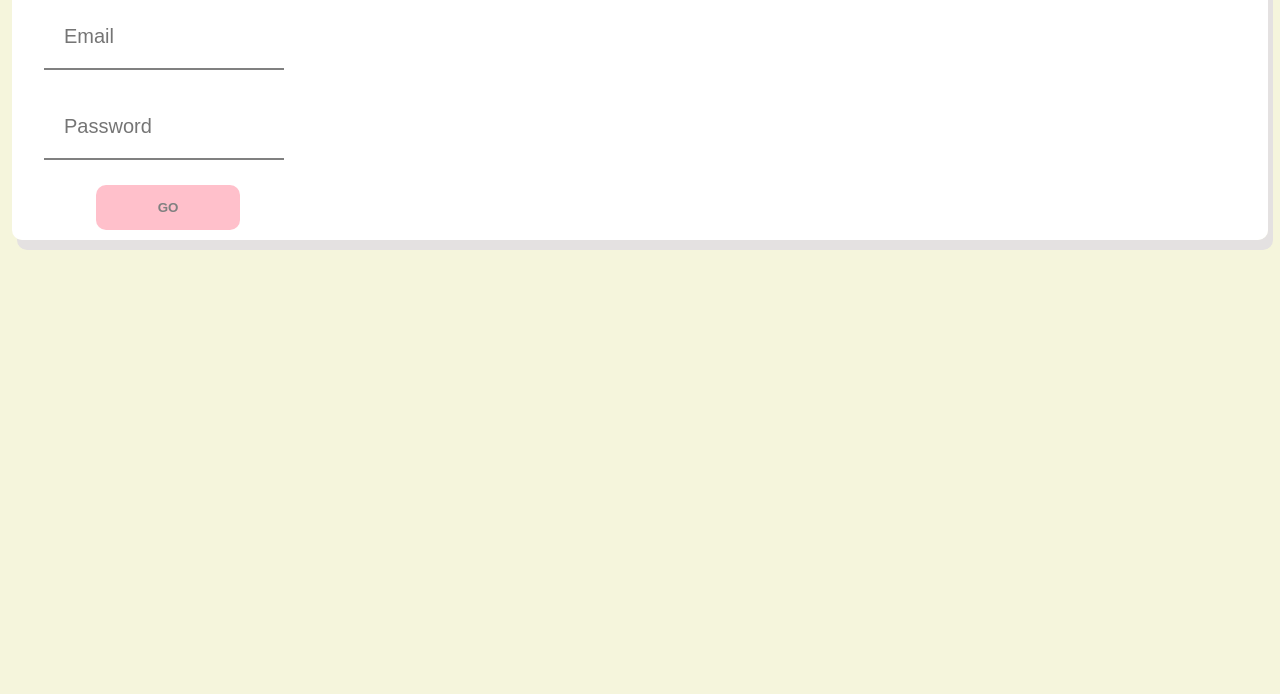
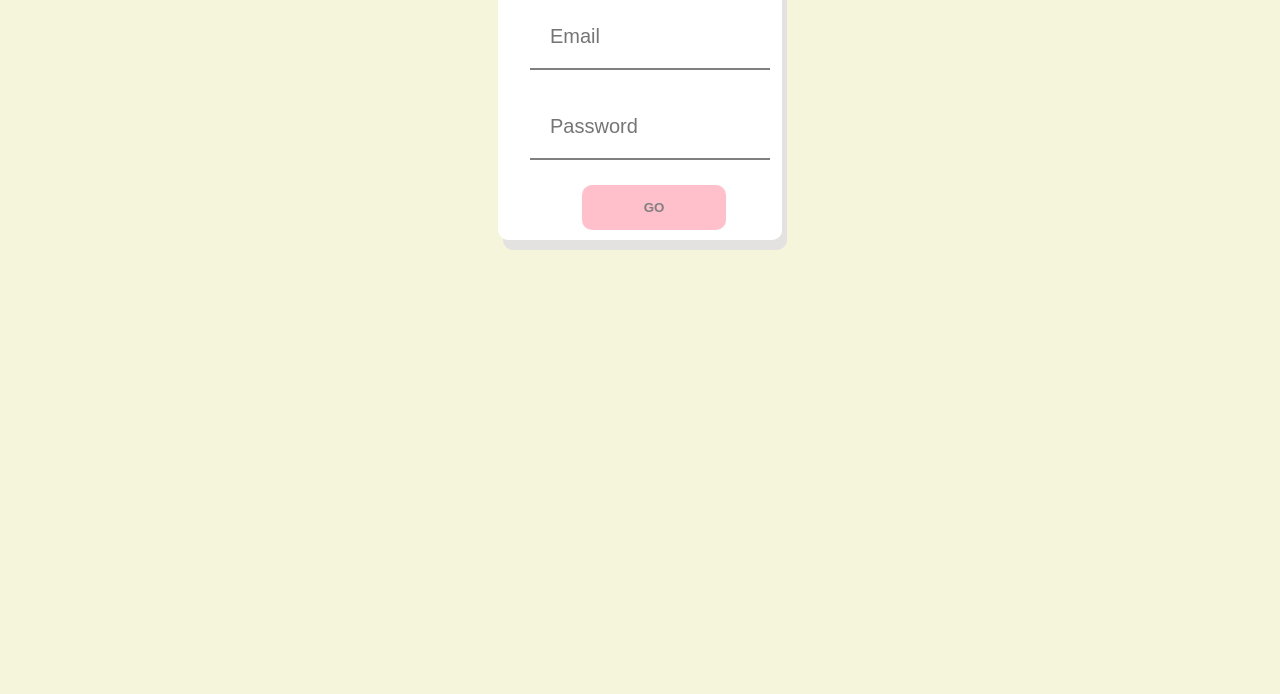
Before and after one commit to Cjefffries/PRACTICE-CODE, a plain HTML site: page index.html in a window 1280 px wide. Shown: the part 106-800 px from the top of the page. Drawn offline with Linux system fonts and the light colour scheme.

Commit message:
Update style.css

```diff
--- a/style.css
+++ b/style.css
@@ -1,7 +1,9 @@
-form{
+.container{
     width: 40vh;
-    margin-left: 80vh;
-    margin-top: 35vh;
+    justify-content: center;
+    align-items: center;
+    display: flex;
+    margin: auto;
 }
 h1{
     margin-bottom: 20px;
```
